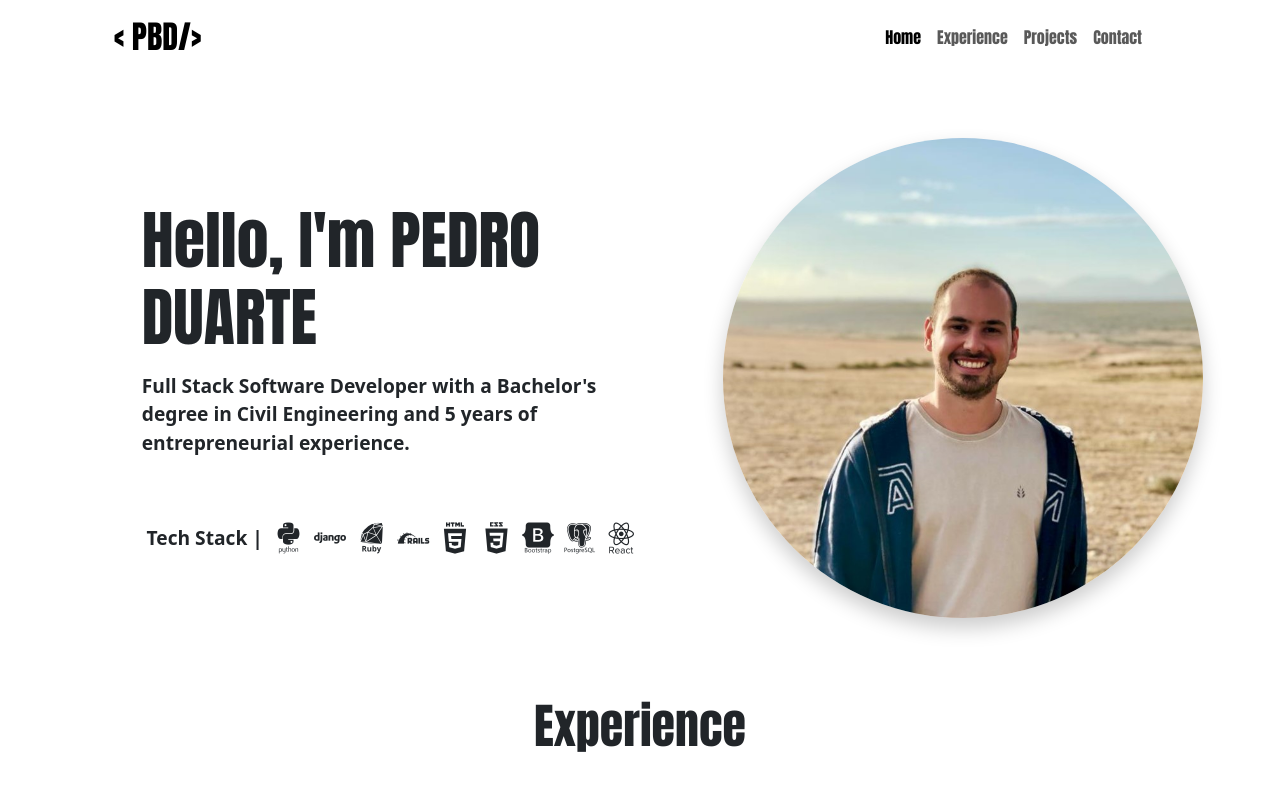
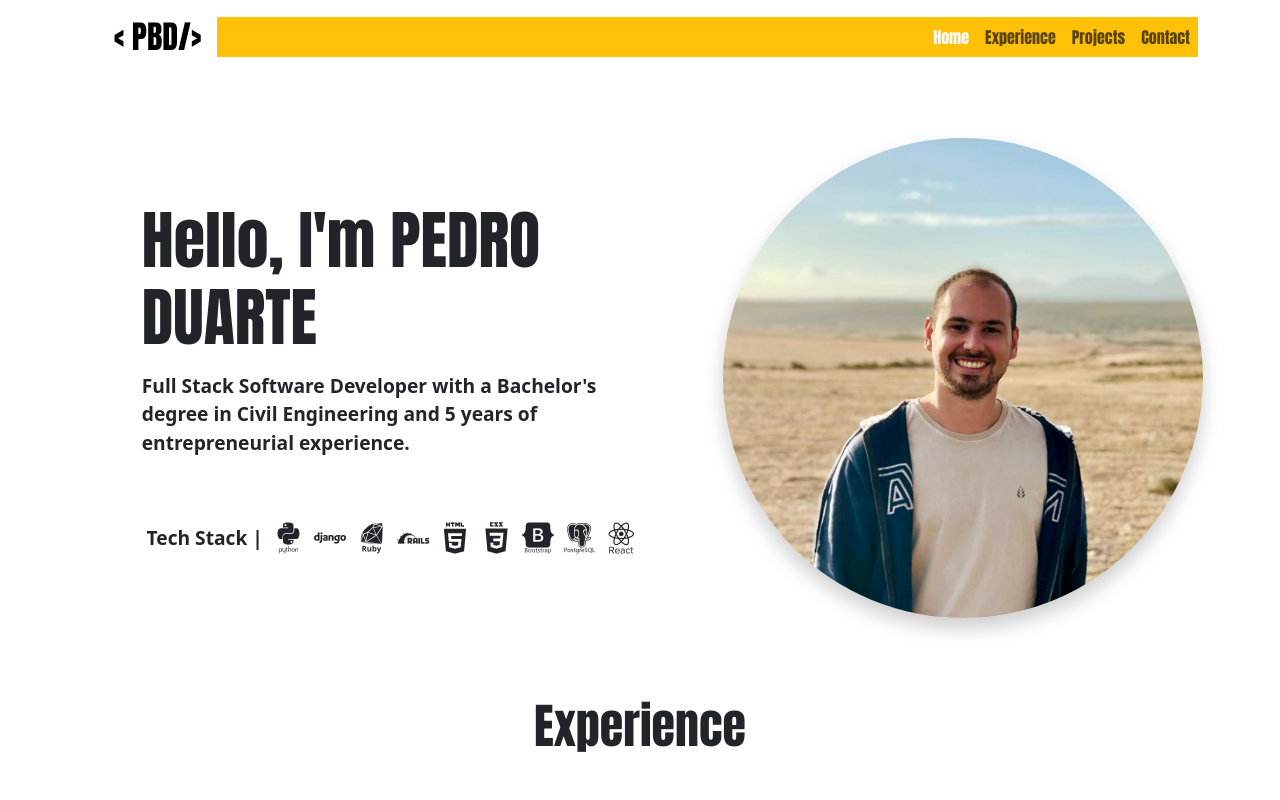
Before and after one commit to pedrobradu/portfolio, a React (Create React App) app: page / in a window 1280 px wide. Shown: the top 800 px of the page. Built offline with nearby package versions, Linux system fonts and the light colour scheme; the HTML template or start-up script is replaced by a standard one.

Commit message:
changs in styling

```diff
--- a/src/components/Header/Header.js
+++ b/src/components/Header/Header.js
@@ -34,7 +34,7 @@ function Header() {
           <p className={`${styles.initials}`}>&lt; PBD/&gt;</p>
         </Navbar.Brand>
           <Navbar.Toggle aria-controls="offcanvas-navbar-nav" />
-          <Navbar.Collapse className="me-5 justify-content-end" id="navbar-nav">
+          <Navbar.Collapse className="bg-warning justify-content-end" id="navbar-nav">
               <Nav className={`${styles.links}`}>
                   <Nav.Link href="#home" className={activeSection === "home" ? `${styles.active}` : ""} active={activeSection === "home"}><span>Home</span></Nav.Link>
                   <Nav.Link href="#experience" className={activeSection === "experience" ? `${styles.active}` : ""} active={activeSection === "experience"}><span>Experience</span></Nav.Link>
--- a/src/components/Header/Header.module.css
+++ b/src/components/Header/Header.module.css
@@ -26,10 +26,10 @@ section::before {
   visibility: hidden;
 }
 
-/* .active { */
+.active {
   /* color: rgb(255, 193, 7) !important; */
-  /* color: white !important; */
-/* } */
+  color: white !important;
+}
 
 @media (max-width: 767px) {
   .initials {
```
